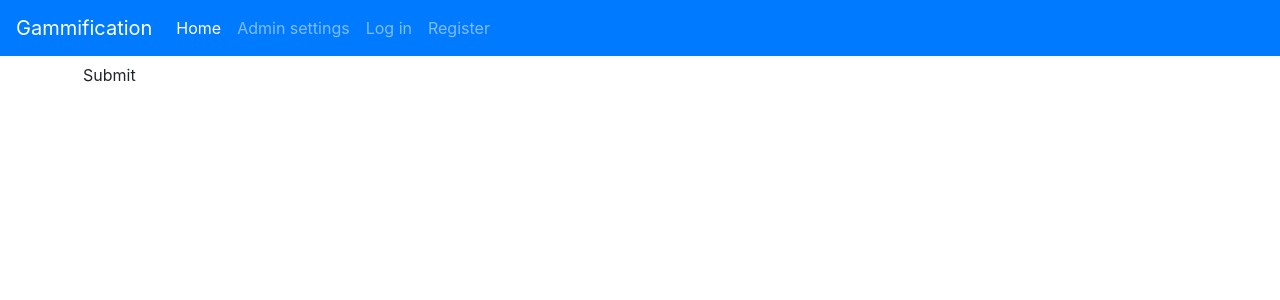
After one commit to tylergel/flask-app, a Flask app: page /profiles/profile in a window 1280 px wide. The commit adds this page. Shown: the top 300 px of the page. Run offline with Flask 3, Linux system fonts and the light colour scheme; data that the repository does not hold is empty; some libraries are stand-ins or nearby versions.

Commit message:
Let users create accounts and register tokens

```diff
--- a/app.py
+++ b/app.py
@@ -16,6 +16,8 @@ app.secret_key = "c8d1532f8550418cf8f334f6e6bb957353c556d6499e973cfb41df821530fd
 
 import auth
 app.register_blueprint(auth.bp, url_prefix='/auth')
+import profiles
+app.register_blueprint(profiles.bp, url_prefix='/profiles')
 @app.route('/')
 def start():
     callback()
@@ -32,7 +34,7 @@ def mainRender():
     userData = db.getUser(session.get('userid'))
     points = db.getPoints(session.get('userid'))
     members = main.getAllMembers()
-    return render_template('/main/main.html', fff = session, members=members, points = points, users = userData, badges=badges, cards=cards, completed=completed, totalcards=totalcards, opencards=opencards, username=session.get('username'))
+    return render_template('/main/main.html', fff=session, members=members, points = points, users = userData, badges=badges, cards=cards, completed=completed, totalcards=totalcards, opencards=opencards, username=session.get('username'))
 
 # @app.route('/login')
 # def login():
--- a/auth.py
+++ b/auth.py
@@ -77,7 +77,7 @@ def load_logged_in_user():
     if user_id is None:
         g.user = None
     else:
-        g.user = database.Database().select(
+        session['user'] = database.Database().select(
             "SELECT * FROM users WHERE id = '{}'".format(user_id)
         )
 
--- a/database.py
+++ b/database.py
@@ -18,14 +18,14 @@ import os
 
 class Database:
     def __init__(self):
-        host = os.environ.get('host')
-        user = os.environ.get('user')
-        password=os.environ.get('password')
-        db=os.environ.get('db')
-        # host = "107.180.27.226"
-        # user = "tylergel"
-        # password = "tylergel"
-        # db = "gammification"
+        # host = os.environ.get('host')
+        # user = os.environ.get('user')
+        # password=os.environ.get('password')
+        # db=os.environ.get('db')
+        host = "107.180.27.226"
+        user = "tylergel"
+        password = "tylergel"
+        db = "gammification"
         self.con = pymysql.connect(host=host, user=user, password=password, db=db, cursorclass=pymysql.cursors.
                                    DictCursor)
         self.cur = self.con.cursor()
--- /dev/null
+++ b/profiles.py
@@ -0,0 +1,41 @@
+import functools
+
+from flask import (
+    Blueprint, flash, g, redirect, render_template, request, session, url_for
+)
+from werkzeug.security import check_password_hash, generate_password_hash
+
+import database
+
+bp = Blueprint('profiles', __name__, url_prefix='/bio')
+
+
+@bp.route('/profile', methods=['GET', 'POST'])
+def profile():
+    db = database.Database()
+    apps = db.selectall(
+        "SELECT * from apps"
+    )
+    user = db.selectall(
+        "SELECT * FROM users WHERE id = '{}'".format(session.get('user_id'))
+    )
+    if request.method == 'POST':
+        for app in apps :
+            if  request.form[app['app']]:
+                checkrecord = db.select(
+                    "SELECT 1 FROM user_tokens WHERE app_id='{}' and user_id = '{}'".format(app['id'], session.get('user_id'))
+                )
+                if checkrecord is None :
+                    db.insert(
+                        "INSERT INTO user_tokens (token, app_id, user_id) VALUES ('{}', '{}', '{}')".format(request.form[app['app']], app['id'], session.get('user_id'))
+                    )
+                else :
+                    db.insert(
+                        "UPDATE user_tokens SET token = '{}' WHERE app_id ='{}' and user_id='{}'".format(request.form[app['app']], app['id'], session.get('user_id'))
+                    )
+
+
+        return render_template('profiles/profile.html',apps=apps, fff=session, user=user)
+
+
+    return render_template('profiles/profile.html',apps=apps, fff=session, user=user)
--- a/templates/base.html
+++ b/templates/base.html
@@ -29,6 +29,23 @@
 <li class="nav-item">
 <a class="nav-link" href="/admin">Admin settings</a>
 </li>
+{%  if fff['user'] %}
+            <li class="navbar-nav">
+                <a class="nav-link" href="{{ url_for('profiles.profile') }}">Welcome, {{ fff['user']['username'] }}</a>
+            </li>
+            <ul class="navbar-nav">
+                <li class="nav-item">
+                    <a class="nav-link" href="{{ url_for('auth.logout') }}">Logout </a>
+                </li>
+            </ul>
+        {% else %}
+            <li class="navbar-nav">
+                <a class="nav-link" href="{{ url_for('auth.login') }}">Log in </a>
+            </li>
+            <li class="navbar-nav">
+                <a class="nav-link" href="{{ url_for('auth.register') }}">Register </a>
+            </li>
+        {% endif %}
 </ul>
 
 </div>
--- /dev/null
+++ b/templates/profiles/profile.html
@@ -0,0 +1,30 @@
+<!DOCTYPE html>
+<html lang="en">
+      {% include 'base.html' %}
+        {% block content %}
+
+          <body>
+
+            <div class = "container">
+              <div class = "row">
+                <form action="" method = "POST">
+
+                  {% for app in apps %}
+                  <div class="form-group">
+                    <div class = "row">
+                      <div class = "col-12">
+                        <div class = "col-3"> {{  app['app']}}:</div>
+                        <div class = "col-9"><input type="text" name ="{{app['app']}}" class="form-control" id="{{ app['id']}}"></div>
+                      </div>
+                    </div>
+                  </div>
+                  {% endfor %}
+
+                  <button type="submit" class="btn btn-default">Submit</button>
+                </form>
+
+              </div>
+            </div>
+          </body>
+        {% endblock %}
+</html>
```
Also changed, not shown: templates/profile/profile.html (deleted, +0 -23 lines).
